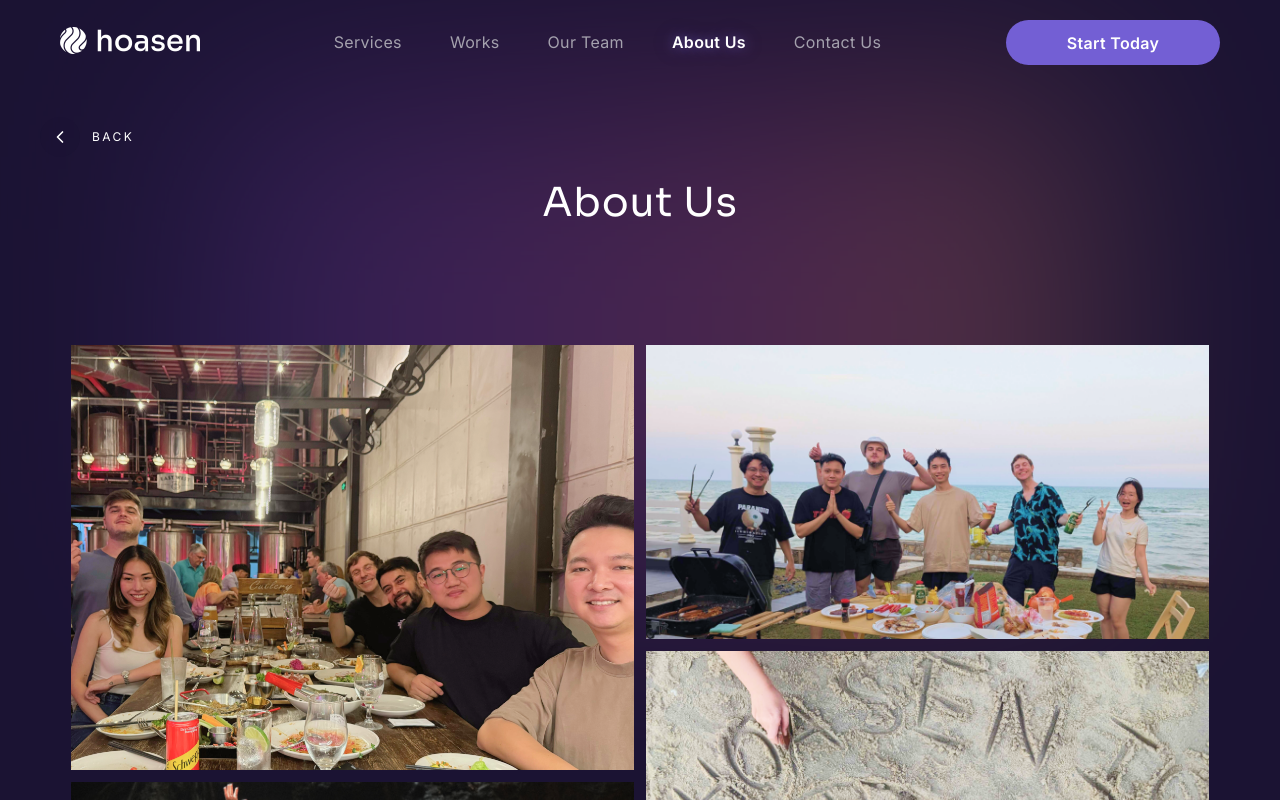
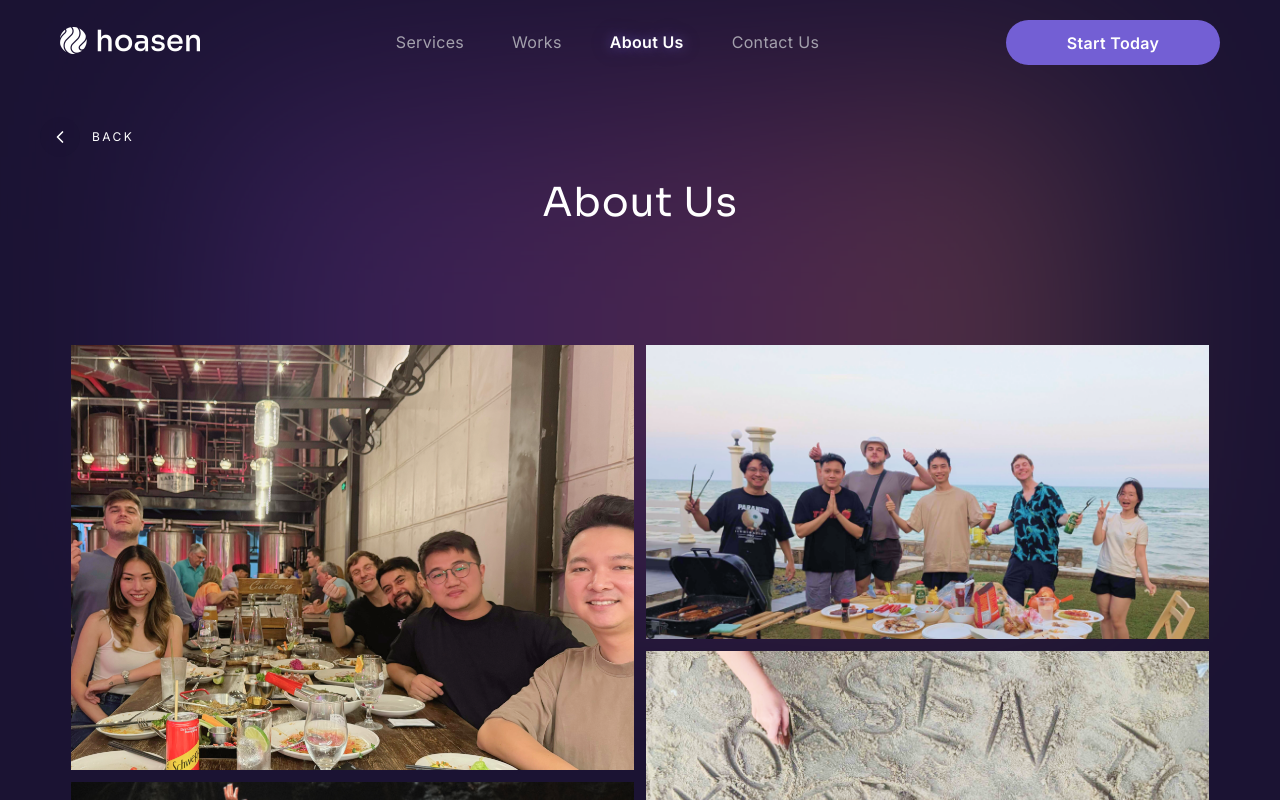
Before and after one commit to DxcMint868/takeoff, a Next.js app: page /about-us in a window 1280 px wide. Shown: the top 800 px of the page. Built offline with nearby package versions, Linux system fonts and the light colour scheme.

Commit message:
remove redundant 'Our team' section in homepage and navbar

```diff
--- a/components/nav.tsx
+++ b/components/nav.tsx
@@ -93,9 +93,6 @@ const Nav = ({
           <Link href="/works" className={onWorksPage ? navActive : navInactive}>
             Works
           </Link>
-          <Link href="/#our-team" className={navInactive}>
-            Our Team
-          </Link>
           <Link href="/about-us" className={onAboutPage ? navActive : navInactive}>
             About Us
           </Link>
@@ -165,13 +162,6 @@ const Nav = ({
               Works
             </Link>
             <Link
-              href="/#our-team"
-              className={navInactive}
-              onClick={() => setMobileMenuOpen(false)}
-            >
-              Our Team
-            </Link>
-            <Link
               href="/about-us"
               className={onAboutPage ? navActive : navInactive}
               onClick={() => setMobileMenuOpen(false)}
--- a/pages/index.tsx
+++ b/pages/index.tsx
@@ -8,7 +8,6 @@ import ContactSection from "../components/contact-section";
 import TechnologiesSection from "../components/technologies-section";
 import WorkExamplesSection from "../components/work-examples-section";
 import WorksSection from "../components/works-section";
-import TeamSection from "../components/team-section";
 import {
   CORE_PROJECT_CARDS,
   EXTRA_PAGE_PROJECT_CARDS,
@@ -347,7 +346,6 @@ const Web: NextPage<HomeProps> = ({ featuredProject, projectCards }) => {
             <TechnologiesSection />
             <WorkExamplesSection featuredProject={featuredProject} projectCards={projectCards} />
             <WorksSection />
-            <TeamSection />
             <ContactSection />
           </div>
         </div>
```
